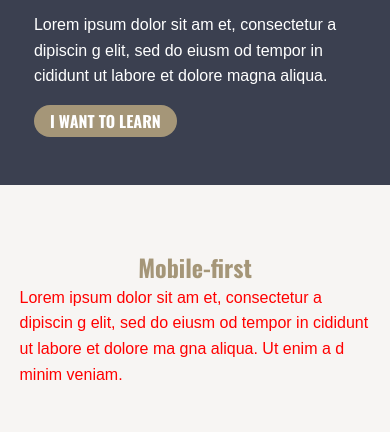
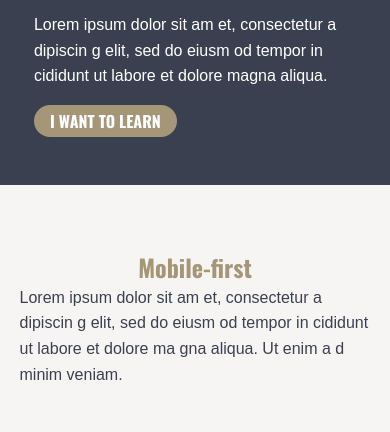
Before and after one commit to Bernardanxiety/crl-final-challenge, a plain HTML site: page index.html in a window 390 px wide. Shown: the part 367-799 px from the top of the page. Drawn offline with nearby package versions, Linux system fonts and the light colour scheme.

Commit message:
mobile version

```diff
--- a/style.css
+++ b/style.css
@@ -155,7 +155,7 @@ header {
 
 /* cards */
 .cards {
-    --clr-p: red;
+    --clr-p: var(--clr-2);
     --gap: 3em;
 
     padding: 4em 0;
```
